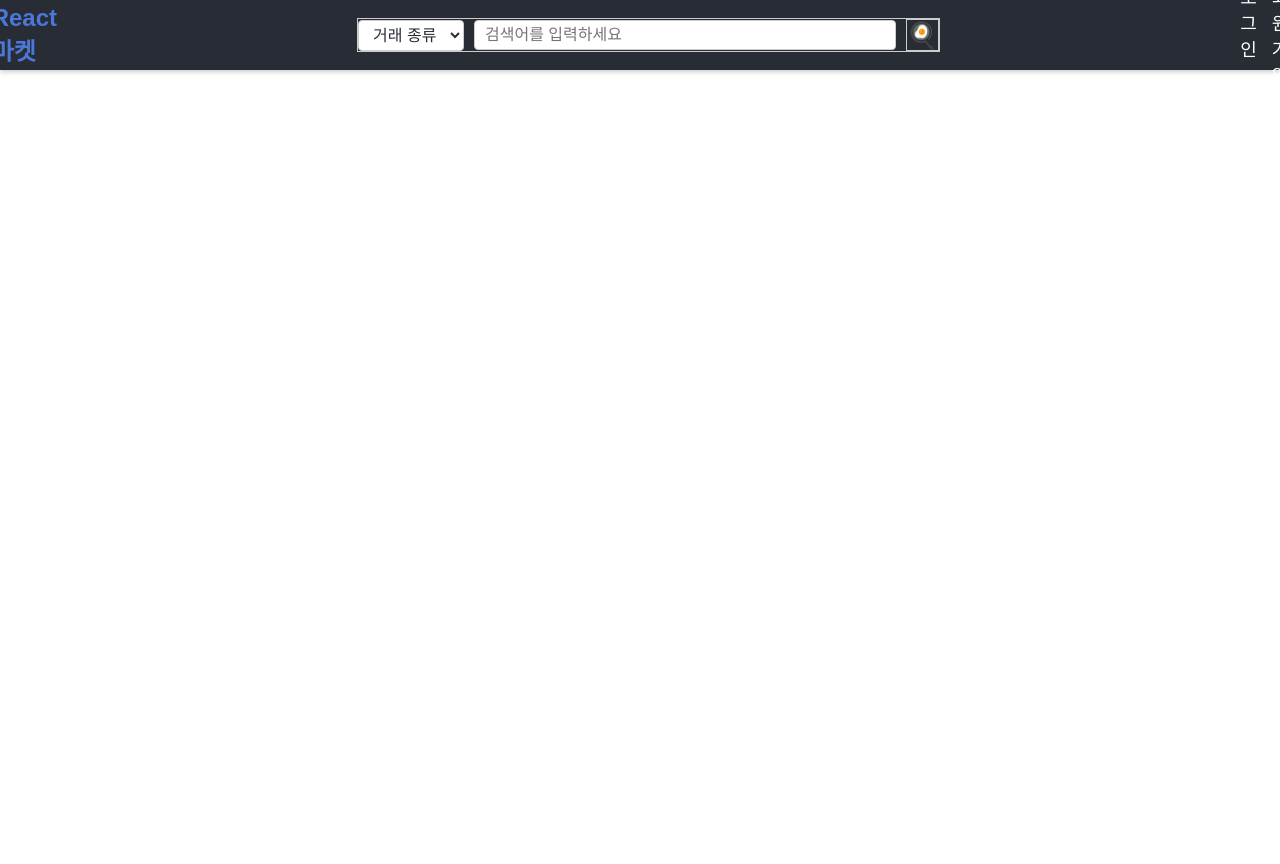
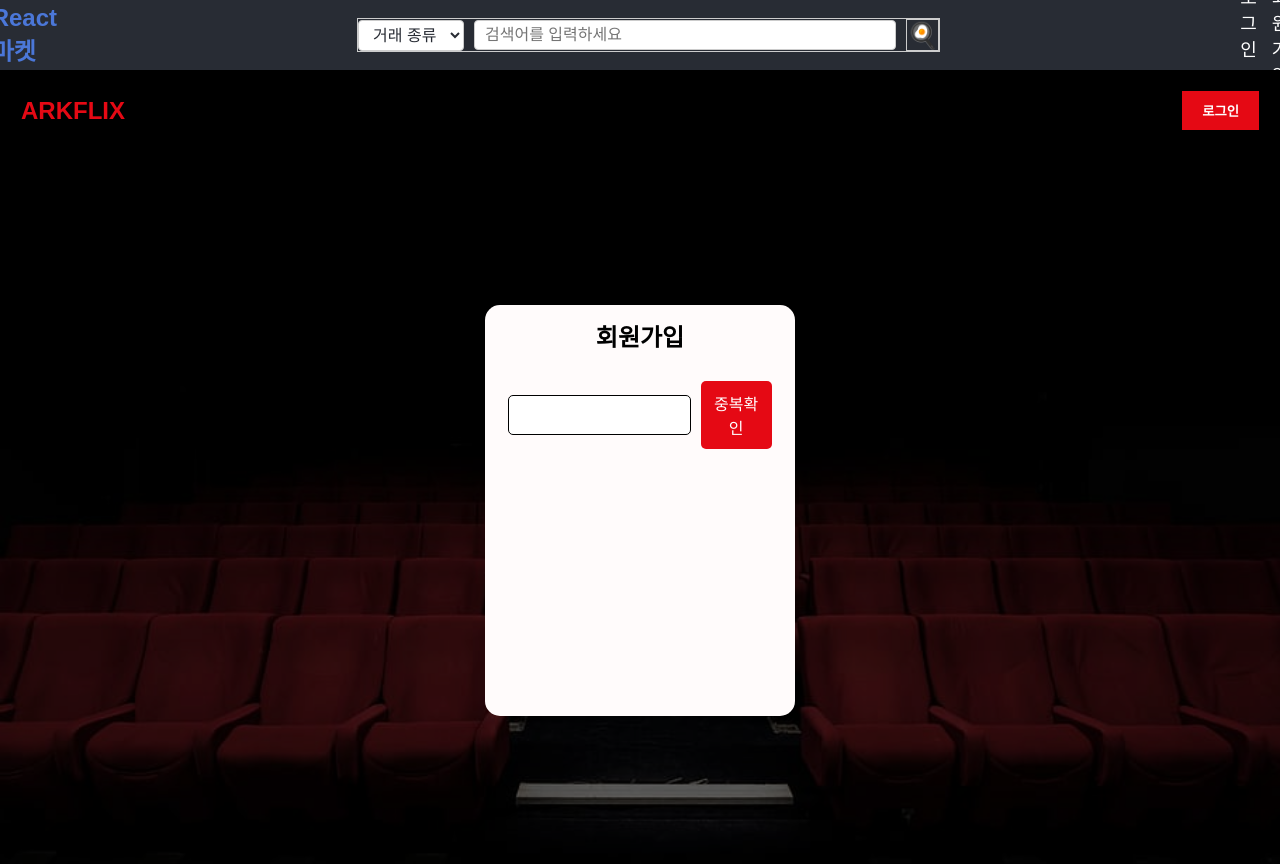
Before and after one commit to parkjunsu3321/ReactStudy, a React (Create React App) app in the folder css_study/: page /signup in a window 1280 px wide. Shown: the top 864 px of the page. Before the commit the page ends 800 px from the top, so only its background shows below. Built offline with nearby package versions, Linux system fonts and the light colour scheme.

Commit message:
#25.01.15 [FIX] 회원가입 페이지 구현(진행중)

```diff
--- a/css_study/package.json
+++ b/css_study/package.json
@@ -5,6 +5,7 @@
   "dependencies": {
     "axios": "^1.7.9",
     "cra-template": "1.2.0",
+    "framer-motion": "^11.18.0",
     "react": "^19.0.0",
     "react-dom": "^19.0.0",
     "react-responsive-carousel": "^3.2.23",
--- a/css_study/src/pages/Main.js
+++ b/css_study/src/pages/Main.js
@@ -1,5 +1,6 @@
 import React, { useState } from "react";
-import styled from "styled-components";
+import { styled } from "styled-components";
+import { motion } from "framer-motion";
 import { useNavigate } from "react-router-dom";
 
 const Container = styled.div`
@@ -36,7 +37,7 @@ const LoginButton = styled.button`
   cursor: pointer;
 `;
 
-const MainContent = styled.div`
+const MainContent = styled(motion.div)`
   text-align: center;
   z-index: 2;
   padding: 12% 20px;
@@ -90,17 +91,25 @@ const BackgroundOverlay = styled.div`
 
 const Main = () => {
   const [email, setEmail] = useState("");
+  const [isMoved, setIsMoved] = useState(false);
   const navigate = useNavigate();
 
   const handleStart = () => {
-    if (email) {
-      navigate("/SignUp", { state: { email } });
+    if (!email) {
+      alert("이메일을 입력해주세요.");
+    } else if (!email.includes('@') || !email.includes('.')) {
+      alert("올바른 이메일 형식이 아닙니다.");
+    } else {
+      setIsMoved(true);
+      setTimeout(() => {
+        navigate("/SignUp", { state: { email } });
+      }, 1000);
     }
   };
 
   const handleLogin = () => {
-    navigate("/SignIn")
-  }
+    navigate("/SignIn");
+  };
 
   return (
     <Container>
@@ -110,7 +119,11 @@ const Main = () => {
           <LoginButton onClick={handleLogin}>로그인</LoginButton>
         </div>
       </Header>
-      <MainContent>
+      <MainContent
+        initial={{ y: 0, opacity: 1 }}
+        animate={{ y: isMoved ? 100 : 0, opacity: isMoved ? 0 : 1 }}
+        transition={{ duration: 1 }}
+      >
         <Title>
           영화, 시리즈 등의 정보를
           <br />
--- a/css_study/src/pages/SignUp.js
+++ b/css_study/src/pages/SignUp.js
@@ -1,13 +1,171 @@
 import React from "react";
-import { useLocation } from "react-router-dom";
+import { useLocation, useNavigate } from "react-router-dom";
+import {styled, keyframes} from "styled-components";
+
+const slideDown = keyframes`
+  0% {
+    transform: translateY(-100px);
+    opacity: 0;
+  }
+  100% {
+    transform: translateY(0);
+    opacity: 1;
+  }
+`;
+
+const Container = styled.div`
+  position: relative;
+  height: 100vh;
+  background: url("main.png") center/cover no-repeat;
+  display: flex;
+  flex-direction: column;
+  color: #fff;
+  font-family: "Arial", sans-serif;
+`;
+
+const Header = styled.header`
+  display: flex;
+  justify-content: space-between;
+  align-items: center;
+  padding: 20px;
+  z-index: 2;
+  border: 1px solid black;
+`;
+
+const Logo = styled.div`
+  font-size: 1.5rem;
+  font-weight: bold;
+  color: #e50914;
+`;
+
+const LoginButton = styled.button`
+  padding: 10px 20px;
+  background-color: #e50914;
+  border: none;
+  color: #fff;
+  font-weight: bold;
+  cursor: pointer;
+`;
+
+const MainContent = styled.div`
+  display: flex;
+  justify-content: center;
+  align-items: center;
+  text-align: center;
+  z-index: 2;
+  padding: 12% 20px;
+  height: 100%;
+`;
+
+const EmailForm = styled.div`
+  display: flex;
+  width: 85%;
+  height:10%;
+  align-items: center;
+  justify-content: space-around;
+  gap: 10px;
+  color: black;
+`;
+
+const EmailInput = styled.input.attrs((props)=>({
+  defaultValue: props.data,
+  readOnly: true,
+}))`
+  padding: 10px;
+  font-size: 1rem;
+  width: 70%;
+  border: 1px solid black;
+  border-radius: 5px;
+  color: gray;
+`;
+
+
+const SubmitButton = styled.button`
+  padding: 10px 20px;
+  font-size: 1rem;
+  background-color: #e50914;
+  border: none;
+  color: #fff;
+  cursor: pointer;
+  border-radius: 5px;
+`;
+
+const SignForm = styled.div`
+  width: 25%;
+  height: 100%;
+  background-color: rgb(255, 251, 251);
+  display: flex;
+  flex-direction: column;
+  align-items: center;
+  border-radius: 15px;
+  gap: 20px;
+  animation: ${slideDown} 1s ease-out;
+`;
+
+const Title = styled.h1`
+  font-size: 1.5rem;
+  line-height: 1.4;
+  margin-bottom: 20px;
+  color: black;
+`;
+
+const Text = styled.p`
+  font-size: 1.2rem;
+  margin-bottom: 20px;
+  align-items: center;
+`;
+
+const BackgroundOverlay = styled.div`
+  position: absolute;
+  top: 0;
+  left: 0;
+  width: 100%;
+  height: 100%;
+  background: rgba(0, 0, 0, 0.6);
+  z-index: 1;
+`;
+
+const CheckBTN = styled.button`
+  padding: 10px;
+  font-size: 1rem;
+  background-color: #e50914;
+  border: none;
+  color: #fff;
+  cursor: pointer;
+  border-radius: 5px;
+`;
 
 const SignUp = () => {
     const location = useLocation();
+    const navigate = useNavigate();
     const { email } = location.state || {};
+    const handleLogin = () => {
+        navigate("/SignIn")
+    }
+
     return (
-      <div>
-        {email}
-      </div>
+      <Container>
+        <Header>
+            <Logo>ARKFLIX</Logo>
+            <div>
+                <LoginButton onClick={handleLogin}>로그인</LoginButton>
+            </div>
+        </Header>
+        <MainContent>
+            <SignForm>
+                <Title>
+                    회원가입
+                </Title>
+                <EmailForm>
+                  <EmailInput data={email}/>
+                  <CheckBTN>
+                    중복확인
+                  </CheckBTN>
+                </EmailForm>
+            </SignForm>
+        </MainContent>
+        <BackgroundOverlay />
+      </Container>
     );
 };
 export default SignUp;
```
Also changed, not shown: 1 other file (tests, documents, lock files or other folders).
